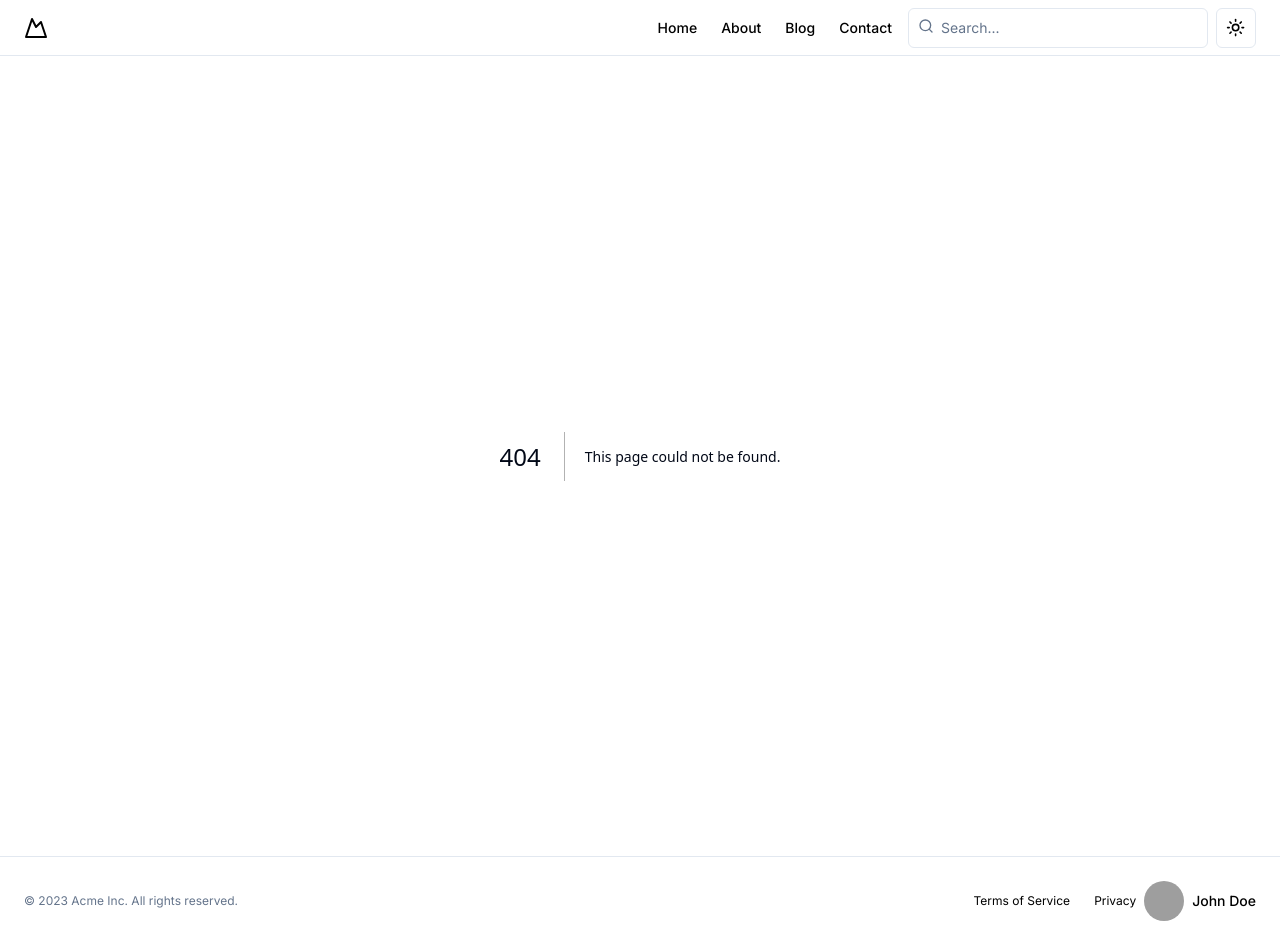
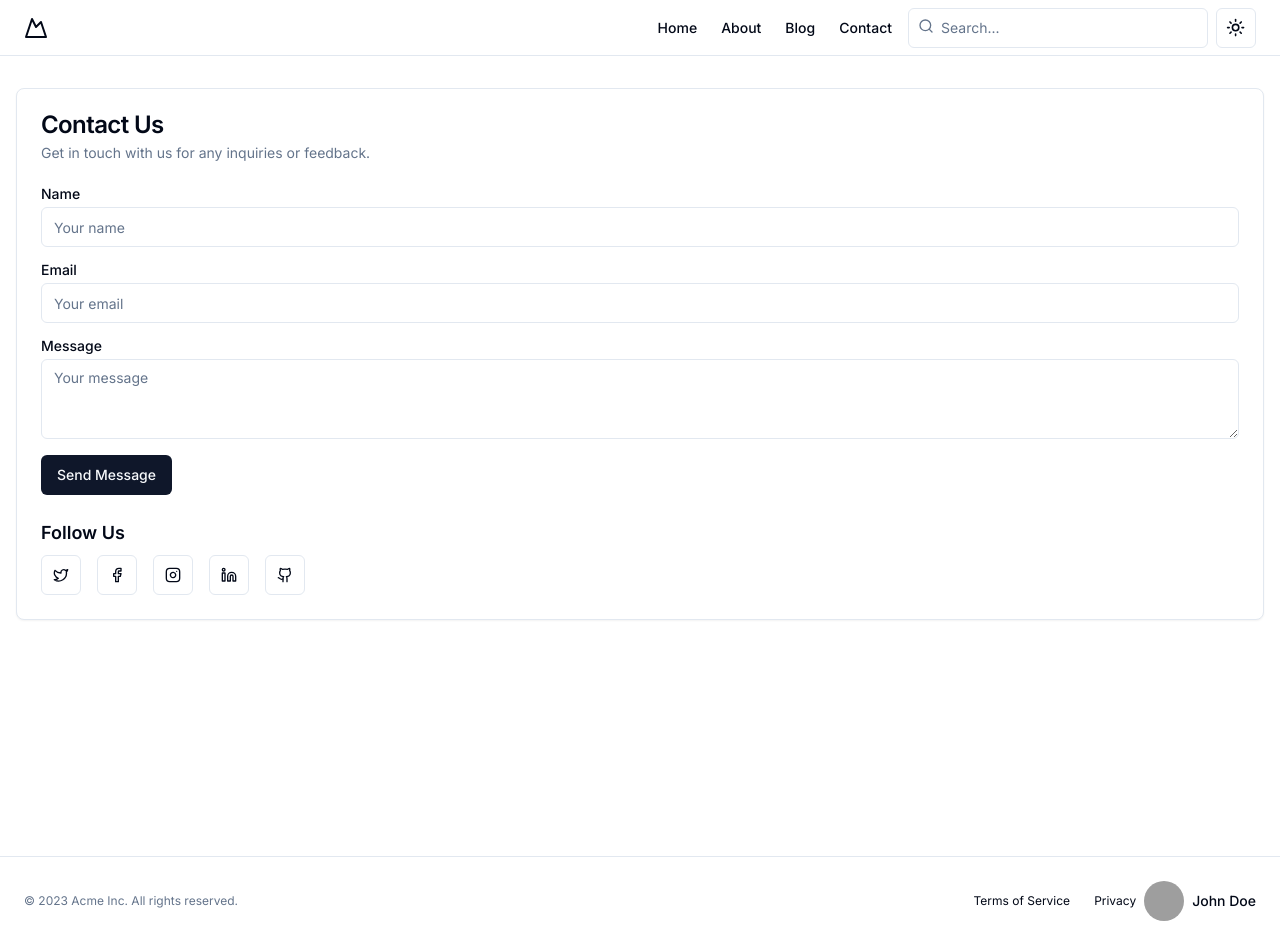
Before and after one commit to KRShanto/KR-Blog, a Next.js app: page /contact in a window 1280 px wide. Before the commit this address had no page. Built offline with nearby package versions, Linux system fonts and the light colour scheme; grey boxes are pictures that could not be loaded.

Commit message:
Create contact page.

```diff
--- /dev/null
+++ b/src/app/contact/page.tsx
@@ -0,0 +1,149 @@
+"use client";
+
+import { Button } from "@/components/ui/button";
+import {
+  Card,
+  CardContent,
+  CardDescription,
+  CardFooter,
+  CardHeader,
+  CardTitle,
+} from "@/components/ui/card";
+import { Input } from "@/components/ui/input";
+import { Label } from "@/components/ui/label";
+import { Textarea } from "@/components/ui/textarea";
+import { Facebook, Github, Instagram, Linkedin, Twitter } from "lucide-react";
+import { useState } from "react";
+
+export default function ContactForm() {
+  const [name, setName] = useState("");
+  const [email, setEmail] = useState("");
+  const [message, setMessage] = useState("");
+  const [isSubmitting, setIsSubmitting] = useState(false);
+
+  const handleSubmit = async (e: React.FormEvent) => {
+    e.preventDefault();
+    setIsSubmitting(true);
+
+    // Here you would typically send the form data to your server
+    // This is a mock API call
+    await new Promise((resolve) => setTimeout(resolve, 1000));
+
+    // Reset form
+    setName("");
+    setEmail("");
+    setMessage("");
+    setIsSubmitting(false);
+
+    // Here you would typically show a success message to the user
+    alert("Thank you for your message! We'll get back to you soon.");
+  };
+
+  return (
+    <div className="container mx-auto px-4 py-8">
+      <Card>
+        <CardHeader>
+          <CardTitle>Contact Us</CardTitle>
+          <CardDescription>
+            Get in touch with us for any inquiries or feedback.
+          </CardDescription>
+        </CardHeader>
+        <CardContent>
+          <form onSubmit={handleSubmit}>
+            <div className="grid w-full items-center gap-4">
+              <div className="flex flex-col space-y-1.5">
+                <Label htmlFor="name">Name</Label>
+                <Input
+                  id="name"
+                  placeholder="Your name"
+                  value={name}
+                  onChange={(e) => setName(e.target.value)}
+                  required
+                />
+              </div>
+              <div className="flex flex-col space-y-1.5">
+                <Label htmlFor="email">Email</Label>
+                <Input
+                  id="email"
+                  placeholder="Your email"
+                  type="email"
+                  value={email}
+                  onChange={(e) => setEmail(e.target.value)}
+                  required
+                />
+              </div>
+              <div className="flex flex-col space-y-1.5">
+                <Label htmlFor="message">Message</Label>
+                <Textarea
+                  id="message"
+                  placeholder="Your message"
+                  value={message}
+                  onChange={(e) => setMessage(e.target.value)}
+                  required
+                />
+              </div>
+            </div>
+            <Button type="submit" className="mt-4" disabled={isSubmitting}>
+              {isSubmitting ? "Sending..." : "Send Message"}
+            </Button>
+          </form>
+        </CardContent>
+        <CardFooter className="flex flex-col items-start">
+          <h3 className="mb-2 text-lg font-semibold">Follow Us</h3>
+          <div className="flex space-x-4">
+            <a
+              href="https://twitter.com"
+              target="_blank"
+              rel="noopener noreferrer"
+              aria-label="Twitter"
+            >
+              <Button variant="outline" size="icon">
+                <Twitter className="h-4 w-4" />
+              </Button>
+            </a>
+            <a
+              href="https://facebook.com"
+              target="_blank"
+              rel="noopener noreferrer"
+              aria-label="Facebook"
+            >
+              <Button variant="outline" size="icon">
+                <Facebook className="h-4 w-4" />
+              </Button>
+            </a>
+            <a
+              href="https://instagram.com"
+              target="_blank"
+              rel="noopener noreferrer"
+              aria-label="Instagram"
+            >
+              <Button variant="outline" size="icon">
+                <Instagram className="h-4 w-4" />
+              </Button>
+            </a>
+            <a
+              href="https://linkedin.com"
+              target="_blank"
+              rel="noopener noreferrer"
+              aria-label="LinkedIn"
+            >
+              <Button variant="outline" size="icon">
+                <Linkedin className="h-4 w-4" />
+              </Button>
+            </a>
+            <a
+              href="https://github.com"
+              target="_blank"
+              rel="noopener noreferrer"
+              aria-label="GitHub"
+            >
+              <Button variant="outline" size="icon">
+                <Github className="h-4 w-4" />
+              </Button>
+            </a>
+          </div>
+        </CardFooter>
+      </Card>
+    </div>
+  );
+}
```
